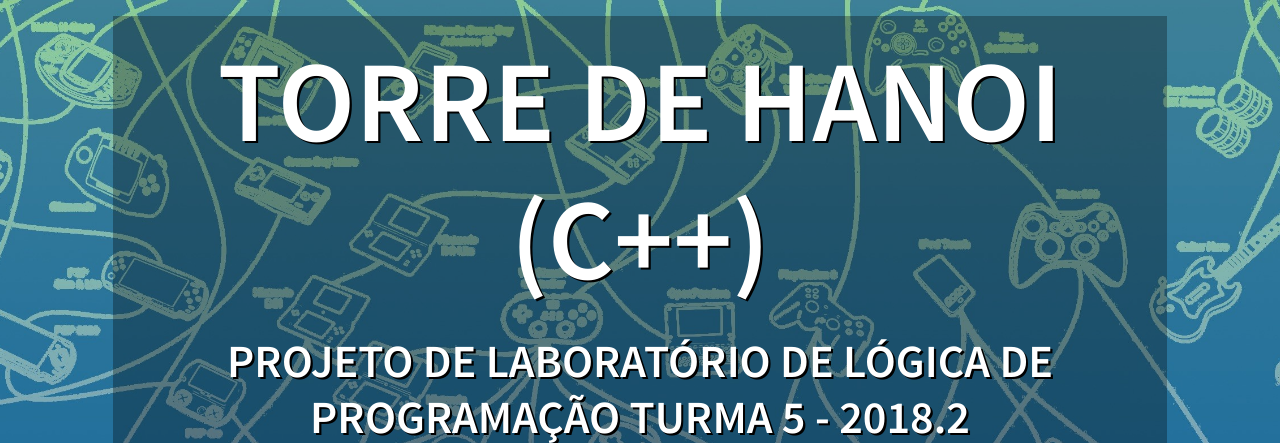
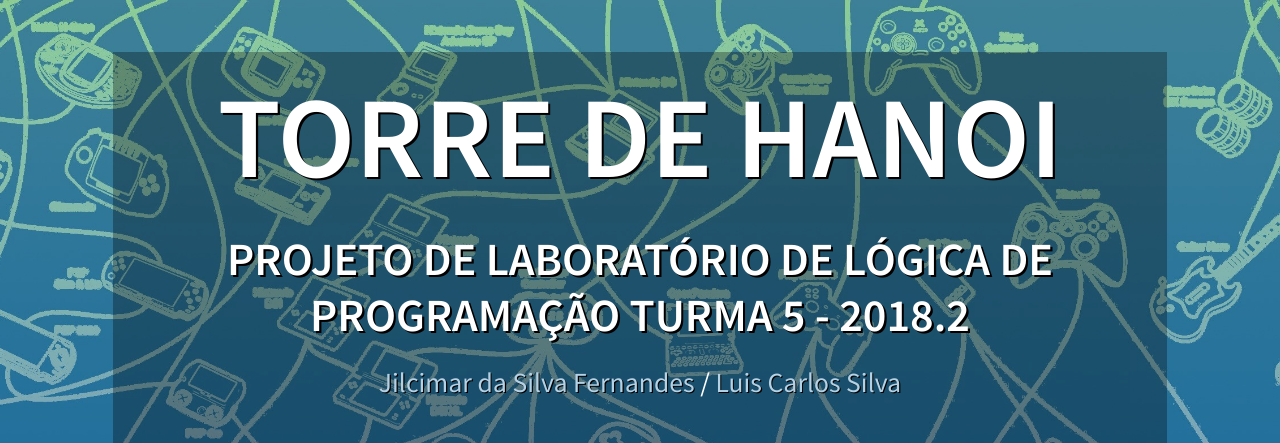
Before and after one commit to jilcimar/presentations, a website: page lop/index.html in a window 1280 px wide. Shown: the top 443 px of the page. Drawn offline with Linux system fonts and the light colour scheme; files whose address does not match are found by name.

Commit message:
Update index.html

```diff
--- a/lop/index.html
+++ b/lop/index.html
@@ -40,7 +40,7 @@
 			<div class="slides">
 				<!-- Início -->
 				<section data-background="img/bg-main.jpg" id="main-section">
-					<h1>Torre de Hanoi (C++)</h1>
+					<h1>Torre de Hanoi</h1>
 					<h4>Projeto de Laboratório de Lógica de Programação Turma 5 - 2018.2</h4>
 					<p>
 						<small><a href="https://jilcimar.github.io">Jilcimar da Silva Fernandes</a> / <a href="https://www.facebook.com/luiscarlosoliveira.silva.92">Luis Carlos Silva</a></small>
```
